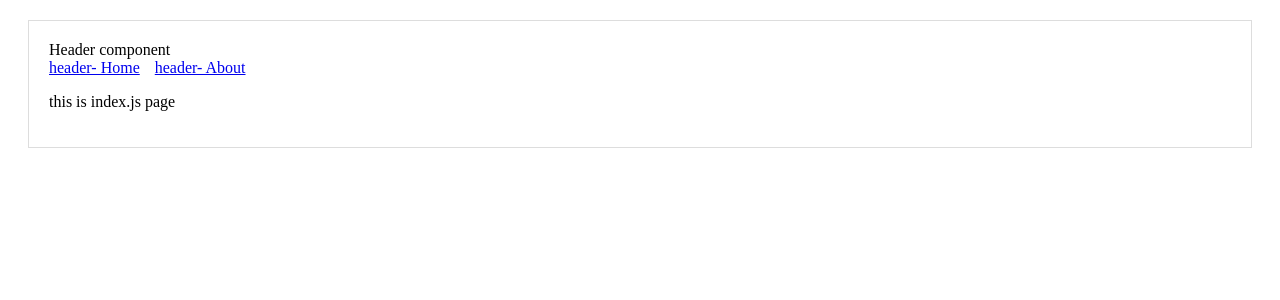
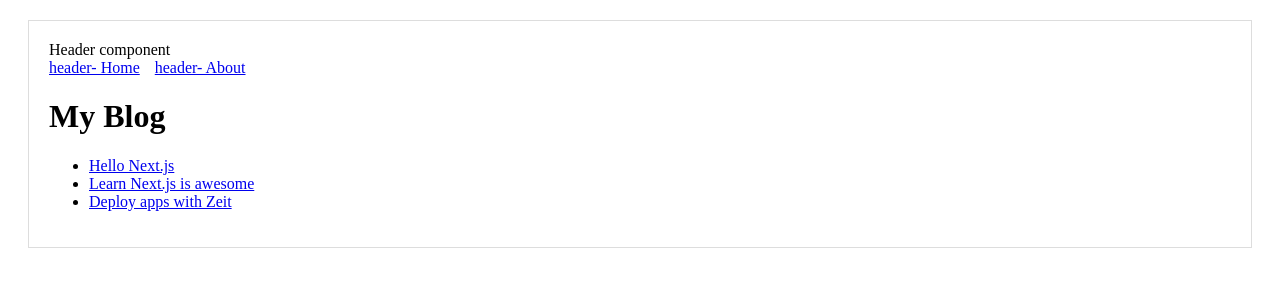
Before and after one commit to moon-choi/batman-tv-shows, a Next.js app: page / in a window 1280 px wide. Shown: the top 300 px of the page. Built offline with nearby package versions, Linux system fonts and the light colour scheme.

Commit message:
Next js 튜토리얼 4편 : 동적 페이지

```diff
--- a/pages/index.js
+++ b/pages/index.js
@@ -1,4 +1,6 @@
 import Layout from '../components/Layout'
+import Link from 'next/link'
+
 
 /* method 1
 import withLayout from '../components/Layout'
@@ -6,7 +8,7 @@
 export default withLayout(Page)
 */
 
-// method 0
+/* method 0
 export default function Index() {
   return (
     <Layout>
@@ -14,3 +16,25 @@
     </Layout>
   )
 }
+*/
+
+const PostLink = props => (
+  <li>
+    <Link href={`/post?title=${props.title}`}>
+      <a>{props.title}</a>
+    </Link>
+  </li>
+)
+
+export default function Blog() {
+  return (
+    <Layout>
+      <h1>My Blog</h1>
+      <ul>
+        <PostLink title="Hello Next.js" />
+        <PostLink title="Learn Next.js is awesome" />
+        <PostLink title="Deploy apps with Zeit" />
+      </ul>
+    </Layout>
+  )
+}
```
Also changed, not shown: package.json (+6 -4 lines), pages/post.js (added, +15 -0 lines), 1 other file (tests, documents, lock files or other folders).
